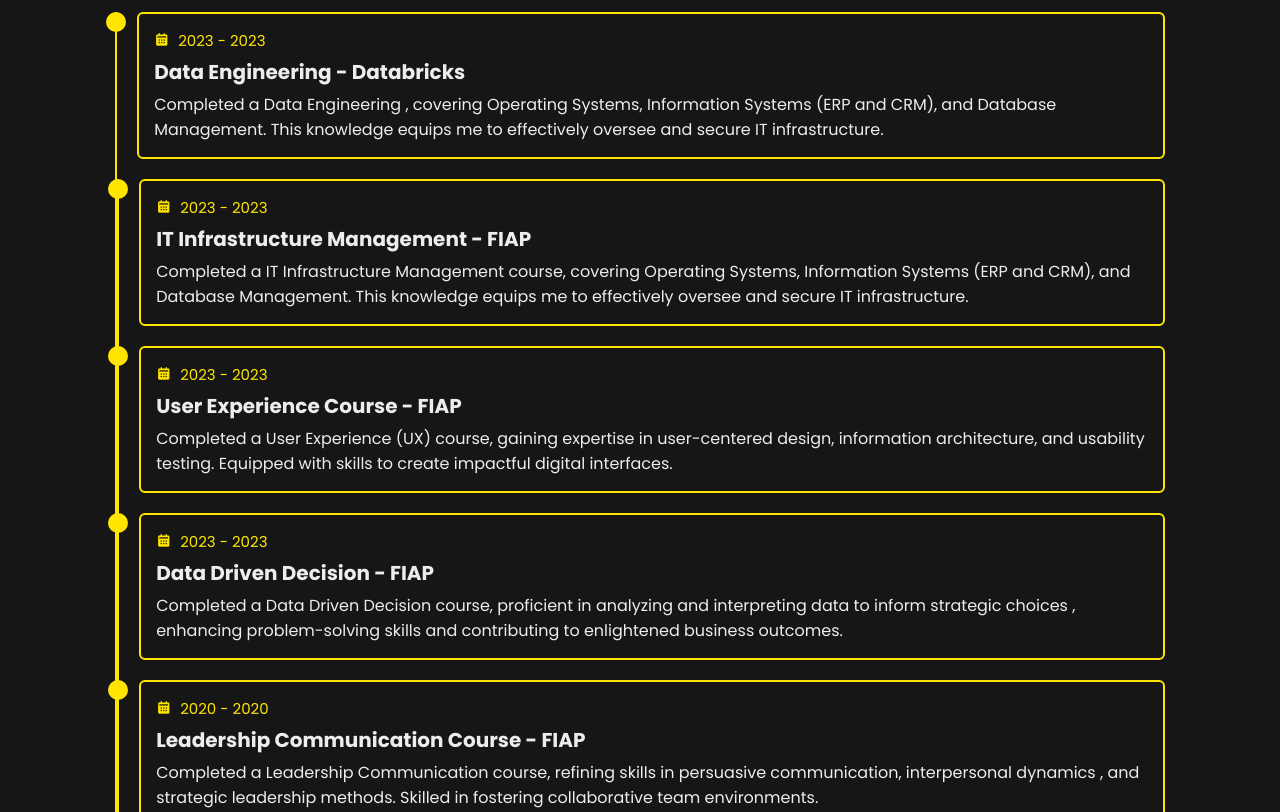
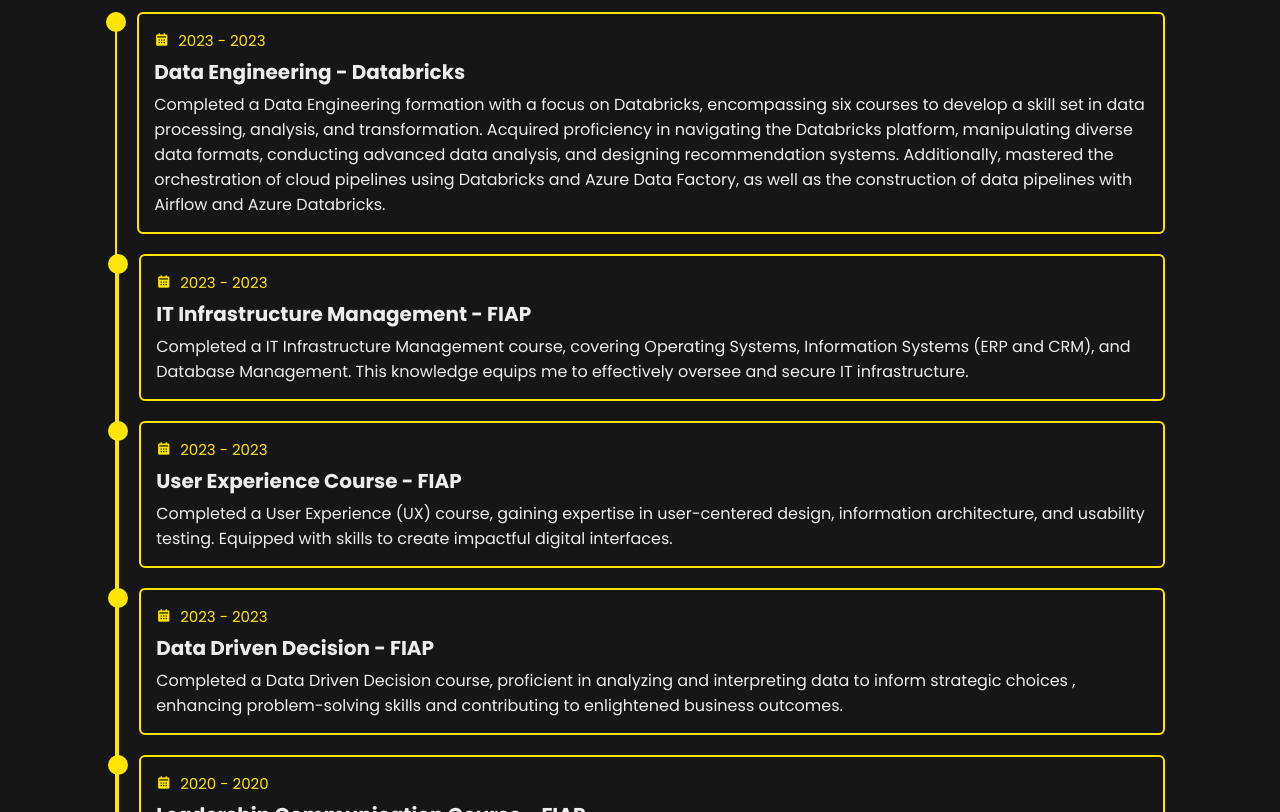
Before and after one commit to victorsa2/portfolio, a plain HTML site: page victor/index.html in a window 1280 px wide. Shown: the part 1856-2668 px from the top of the page. Drawn offline with nearby package versions, Linux system fonts and the light colour scheme.

Commit message:
Update index.html

```diff
--- a/victor/index.html
+++ b/victor/index.html
@@ -86,9 +86,7 @@
                         <div class="content">
                             <div class="year"><i class='bx bxs-calendar' ></i> 2023 - 2023</div>
                             <h3>Data Engineering - Databricks</h3>
-                            <p>Completed a Data Engineering ,
-                            covering Operating Systems, Information Systems (ERP and CRM), and Database Management.
-                            This knowledge equips me to effectively oversee and secure IT infrastructure.</p>
+                            <p>Completed a Data Engineering formation with a focus on Databricks, encompassing six courses to develop a skill set in data processing, analysis, and transformation. Acquired proficiency in navigating the Databricks platform, manipulating diverse data formats, conducting advanced data analysis, and designing recommendation systems. Additionally, mastered the orchestration of cloud pipelines using Databricks and Azure Data Factory, as well as the construction of data pipelines with Airflow and Azure Databricks. </p>
                         </div>
                     </div>
 
```
